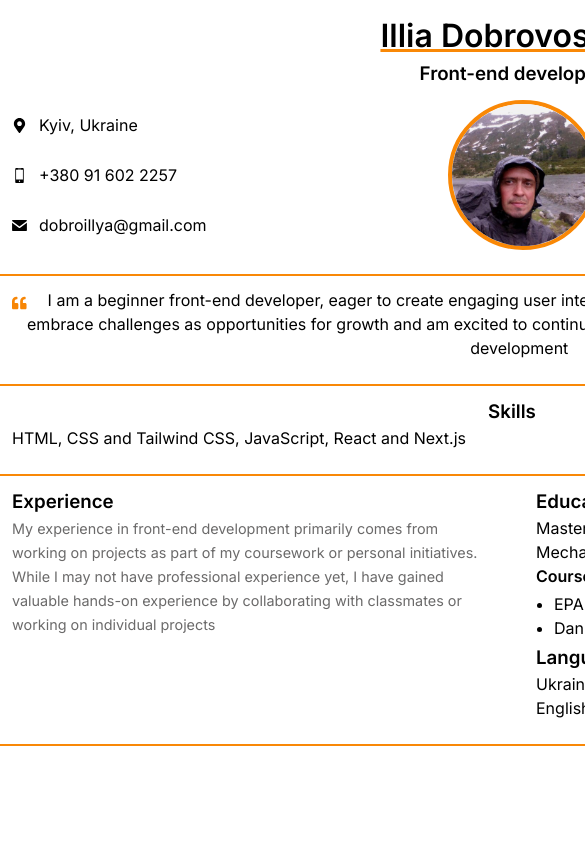
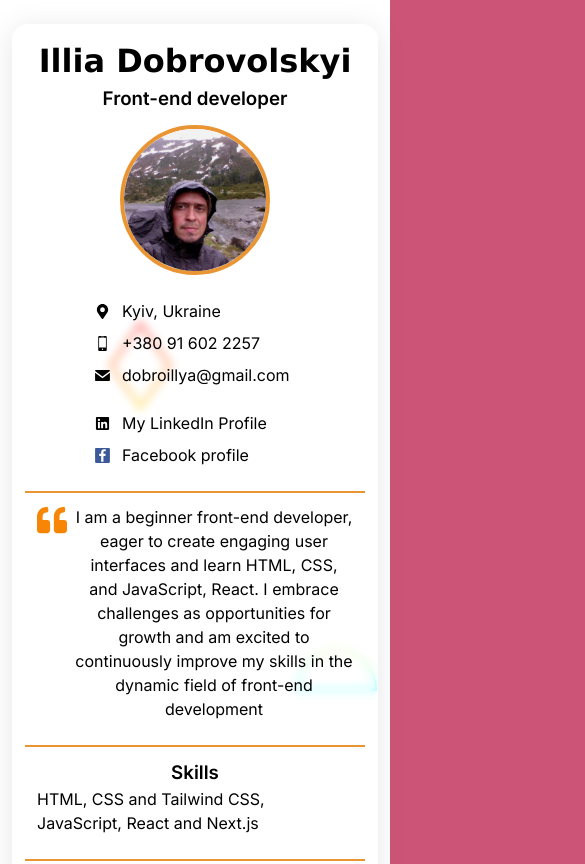
Before and after one commit to illia-dobro/homepage, a plain HTML site: page index.html in a window 390 px wide. Shown: the top 864 px of the page, 585 px wide, since content can reach past the window. Drawn offline with Linux system fonts and the light colour scheme.

Commit message:
add responsive to style and enhancement

```diff
--- a/index.html
+++ b/index.html
@@ -11,7 +11,7 @@
       <div class="resume">
         <div class="container">
           <div class="resume__block">
-            <h1 class="contact-info__header">Illia Dobrovoslkyi</h1>
+            <h1 class="contact-info__header">Illia Dobrovolskyi</h1>
             <h3 class="contact-info__sub-header">Front-end developer</h3>
 
             <div class="contact_info_container fh">
@@ -146,14 +146,24 @@
                 <h3 class="experiences__header">Experience</h3>
                 <div class="experiences__company">
                   <div class="experiences__company-header">
-                    <span class="experiences__company-header-durability">
-                      My experience in front-end development primarily comes
-                      from working on projects as part of my coursework or
-                      personal initiatives. While I may not have professional
-                      experience yet, I have gained valuable hands-on experience
-                      by collaborating with classmates or working on individual
-                      projects</span
-                    >
+                    <ul>
+                      <li class="experiences__company-header-durability">
+                        My experience in front-end development primarily comes
+                        from working on projects as part of my coursework or
+                        personal initiatives. While I may not have professional
+                        experience yet, I have gained valuable hands-on
+                        experience by collaborating with classmates or working
+                        on individual projects
+                      </li>
+                      <li class="experiences__company-header-durability">
+                        I have hands-on experience with WordPress and Drupal,
+                        specializing in monetization through Google AdSense. I
+                        also utilize SEO techniques to enhance website
+                        visibility and drive targeted traffic. My expertise in
+                        web development and AdSense monetization equips me with
+                        valuable skills for creating successful websites.
+                      </li>
+                    </ul>
                   </div>
                 </div>
               </div>
--- a/styles.css
+++ b/styles.css
@@ -1,8 +1,16 @@
+/*
+* Prefixed by https://autoprefixer.github.io
+* PostCSS: v8.4.14,
+* Autoprefixer: v10.4.7
+* Browsers: last 4 version
+*/
+
 @import url('https://fonts.googleapis.com/css2?family=Inter:wght@300;400;600&display=swap');
 
 *,
 *::before,
 *::after {
+  -webkit-box-sizing: border-box;
   box-sizing: border-box;
 }
 
@@ -11,13 +19,16 @@
 }
 
 :root {
-  --main-color: hsl(32deg 95% 50%);
+  --main-color: hsl(32, 81%, 56%);
 }
 
 body {
   font-family: Inter, sans-serif;
   line-height: 1.5;
   -webkit-font-smoothing: antialiased;
+  background-color: #cc5577;
+  background-image: url(assets/scattered-forcefields.svg);
+  background-size: cover;
 }
 
 body,
@@ -31,7 +42,6 @@ video,
 canvas,
 svg {
   display: block;
-  max-width: 100%;
 }
 
 input,
@@ -66,59 +76,96 @@ ul {
 }
 
 .container {
-  width: 1024px;
+  max-width: 1024px;
   margin: 0 auto;
   margin-bottom: 36px;
   margin-top: 12px;
+  /* From https://css.glass */
+  background: rgba(255, 255, 255, 0.5);
+  border-radius: 16px;
+  -webkit-box-shadow: 0 4px 30px rgba(0, 0, 0, 0.1);
+  box-shadow: 0 4px 30px rgba(0, 0, 0, 0.1);
+  backdrop-filter: blur(5px);
+  -webkit-backdrop-filter: blur(5px);
+  border: 1px solid rgba(255, 255, 255, 0.3);
+}
+
+.resume {
+  padding: 12px;
 }
 
 .resume__block {
   text-align: center;
+  padding: 12px;
 }
 
 .contact-info__header {
-  text-decoration: underline;
-  text-decoration-color: var(--main-color);
+  font-family: Verdana, Geneva, Tahoma, sans-serif;
 }
 
 .contact_info_container {
+  display: -webkit-box;
+  display: -ms-flexbox;
   display: flex;
+  -ms-flex-wrap: wrap;
+  flex-wrap: wrap;
+  -webkit-box-pack: justify;
+  -ms-flex-pack: justify;
   justify-content: space-between;
   padding: 12px;
   padding-bottom: 24px;
 }
 
 .contact-info__item {
+  display: -webkit-box;
+  display: -ms-flexbox;
   display: flex;
   gap: 12px;
+  -webkit-box-align: center;
+  -ms-flex-align: center;
   align-items: center;
 }
 
 .contact-info__block {
+  display: -webkit-box;
+  display: -ms-flexbox;
   display: flex;
+  -webkit-box-orient: vertical;
+  -webkit-box-direction: normal;
+  -ms-flex-direction: column;
   flex-direction: column;
-  justify-content: space-around;
+  gap: 8px;
+  -webkit-box-pack: center;
+  -ms-flex-pack: center;
+  justify-content: center;
 }
 
 .contact-info__block--center {
-  width: 150px;
-  height: 150px;
+  max-width: 150px;
+  max-height: 150px;
 }
 
 .contact-info__avatar {
   border-radius: 50%;
   height: 100%;
   width: 100%;
+  -o-object-fit: cover;
   object-fit: cover;
   border: 4px solid var(--main-color);
 }
 
 .intro {
+  display: -webkit-box;
+  display: -ms-flexbox;
   display: flex;
   border-top: 2px solid var(--main-color);
   border-bottom: 2px solid var(--main-color);
   padding: 12px;
   padding-bottom: 24px;
+}
+
+.intro__icon-wrapper {
+  padding-right: 8px;
 }
 
 .skills {
@@ -132,9 +179,10 @@ ul {
 }
 
 .main-info {
+  display: -webkit-box;
+  display: -ms-flexbox;
   display: flex;
   gap: 48px;
-  border-bottom: 2px solid var(--main-color);
   padding: 12px;
   padding-bottom: 24px;
   text-align: left;
@@ -142,12 +190,54 @@ ul {
 
 .experiences,
 .additional-info {
+  -webkit-box-flex: 1;
+  -ms-flex: 1;
   flex: 1;
 }
 
-.experiences__company-header-durability,
-.experiences__company-project-role,
-.additional-info__education-university-durability {
-  color: rgb(107 106 106);
-  font-size: 0.9rem;
+.additional-info__education-university {
+  padding-bottom: 4px;
 }
+
+.additional-info {
+  display: -webkit-box;
+  display: -ms-flexbox;
+  display: flex;
+  -webkit-box-orient: vertical;
+  -webkit-box-direction: normal;
+  -ms-flex-direction: column;
+  flex-direction: column;
+  gap: 12px;
+}
+
+@media screen and (max-width: 640px) {
+  .contact_info_container {
+    -webkit-box-pack: space-evenly;
+    -ms-flex-pack: space-evenly;
+    justify-content: space-evenly;
+    -webkit-box-align: center;
+    -ms-flex-align: center;
+    align-items: center;
+    gap: 24px;
+  }
+  .contact-info__block--center {
+    -webkit-box-ordinal-group: 0;
+    -ms-flex-order: -1;
+    order: -1;
+  }
+  .contact-info__block {
+    -webkit-box-pack: start;
+    -ms-flex-pack: start;
+    justify-content: flex-start;
+  }
+  .contact-info__item {
+    width: 200px;
+  }
+  .main-info {
+    -webkit-box-orient: vertical;
+    -webkit-box-direction: normal;
+    -ms-flex-direction: column;
+    flex-direction: column;
+    gap: 12px;
+  }
+}
```
Also changed, not shown: assets/scattered-forcefields.svg (added).
